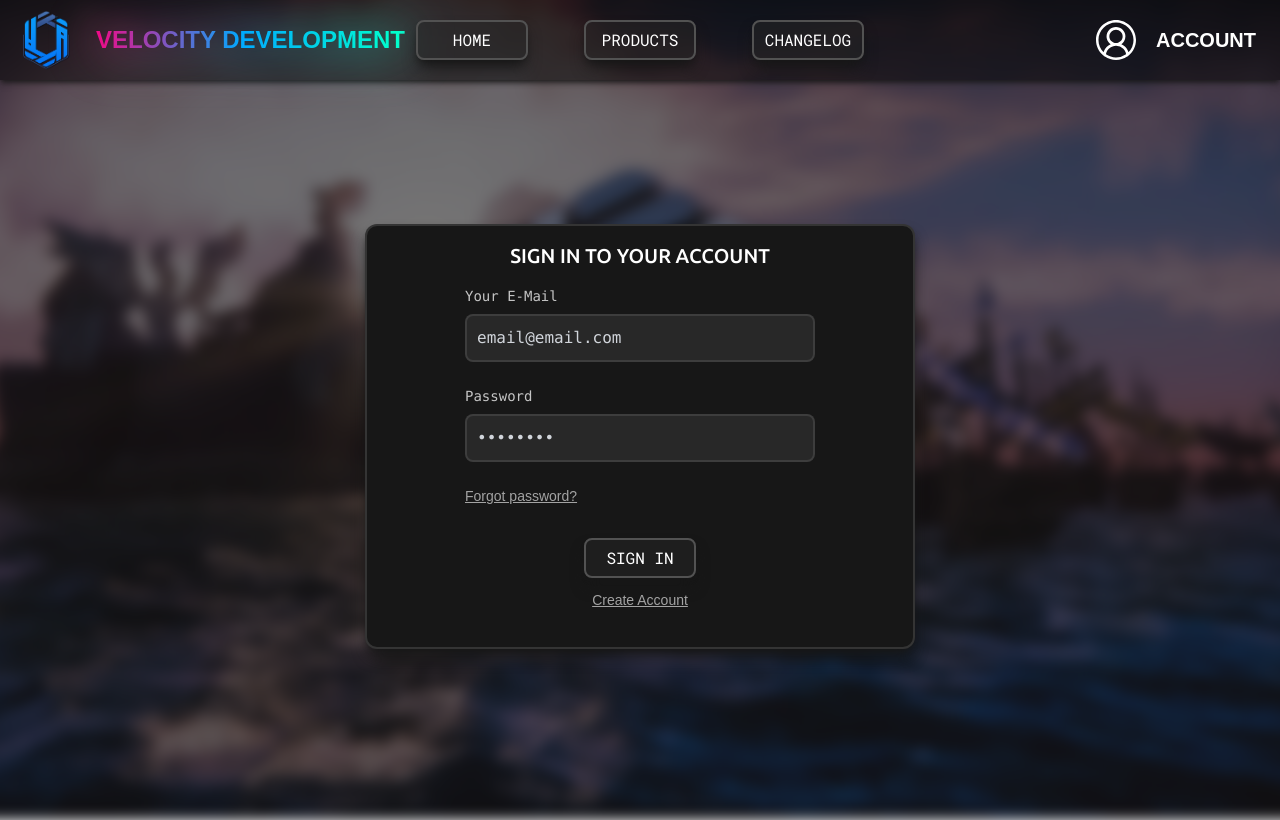
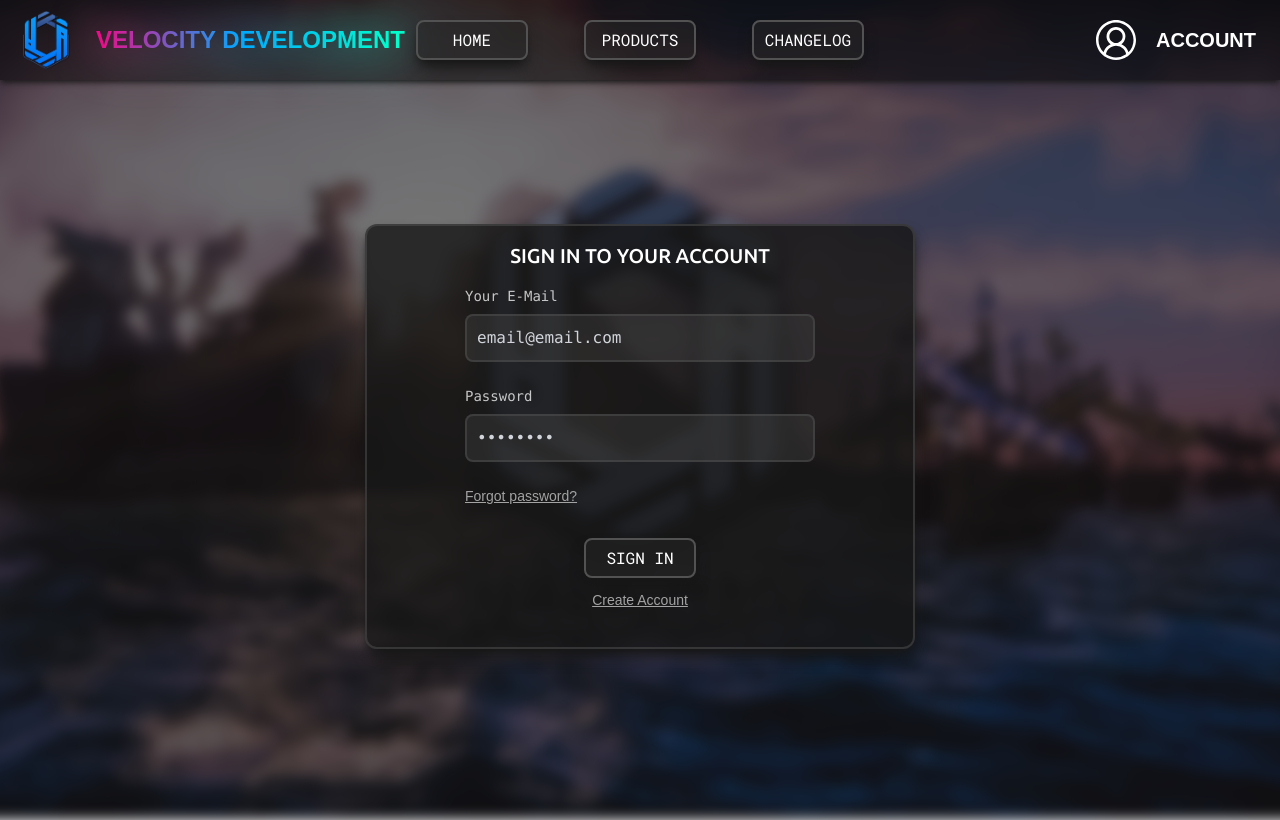
Before and after one commit to NotExenis/gitty_next, a Next.js app: page /login in a window 1280 px wide. Built offline with nearby package versions, Linux system fonts and the light colour scheme.

Commit message:
just some opacity in card component

```diff
--- a/src/components/Card/index.tsx
+++ b/src/components/Card/index.tsx
@@ -6,7 +6,7 @@ const Card: React.FC<{ width: string; height: string; children: React.ReactNode
     return (
         <div
             style={{ width: `${width}px`, height: `${height}px` }}
-            className="flex flex-col bg-neutral-900 border-2 border-neutral-600/50 shadow-lg shadow-neutral-900 rounded-xl"
+            className="flex flex-col bg-neutral-900/80 border-2 border-neutral-600/50 shadow-lg shadow-neutral-900 rounded-xl"
         >
             {children}
         </div>
```
